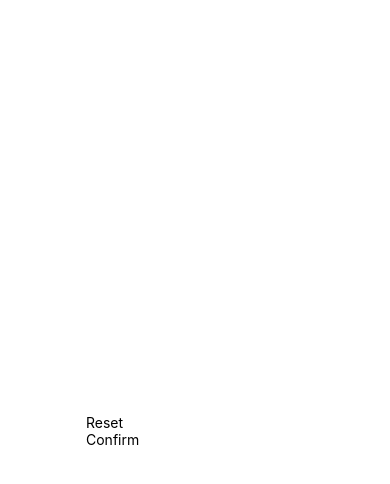
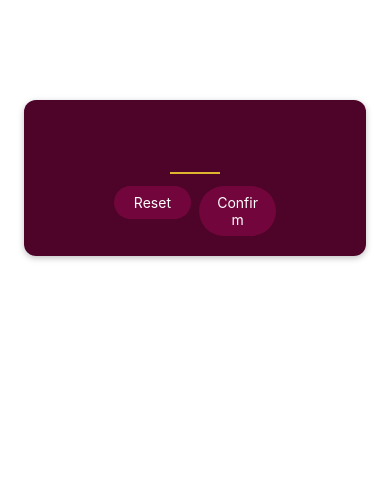
Before and after one commit to dLopes-SE/RNCourse, a React Native app in the folder GuessNoGame/: screen / in a window 390 px wide. Shown: the top 484 px of the page. Built offline with nearby package versions, Linux system fonts and the light colour scheme.

Commit message:
customized buttons

```diff
--- a/GuessNoGame/App.js
+++ b/GuessNoGame/App.js
@@ -4,17 +4,8 @@ import StartGameScreen from './screens/StartGameScreen';
 
 export default function App() {
   return (
-    <View style={styles.container}>
       <StartGameScreen />
-    </View>
   );
 }
 
-const styles = StyleSheet.create({
-  container: {
-    flex: 1,
-    backgroundColor: '#fff',
-    alignItems: 'center',
-    justifyContent: 'center',
-  },
-});
+const styles = StyleSheet.create({});
--- a/GuessNoGame/components/PrimaryButton.js
+++ b/GuessNoGame/components/PrimaryButton.js
@@ -1,13 +1,45 @@
-import { View, Pressable, Text } from "react-native";
+import { View, Pressable, Text, StyleSheet } from "react-native";
 
 function PrimaryButtun({ children }) {
+	const pressHandler = () => {
+		console.log("Pressed");
+	};
+
 	return (
-		<Pressable>
-			<View>
-				<Text>{children}</Text>
-			</View>
-		</Pressable>
+		<View style={styles.buttonOuterContainer}>
+			<Pressable
+				style={({ pressed }) =>
+					pressed
+						? [styles.buttonInnerContainer, styles.pressed]
+						: styles.buttonInnerContainer
+				}
+				onPress={pressHandler}
+				android_ripple={{ color: "#640233" }}
+			>
+				<Text style={styles.buttonText}>{children}</Text>
+			</Pressable>
+		</View>
 	);
 }
 
+const styles = StyleSheet.create({
+	buttonOuterContainer: {
+		borderRadius: 28,
+		margin: 4,
+		overflow: "hidden",
+	},
+	buttonInnerContainer: {
+		backgroundColor: "#72063c",
+		paddingVertical: 8,
+		paddingHorizontal: 16,
+		elevation: 4,
+	},
+	buttonText: {
+		color: "white",
+		textAlign: "center",
+	},
+	pressed: {
+		opacity: 0.75,
+	},
+});
 export default PrimaryButtun;
--- a/GuessNoGame/screens/StartGameScreen.js
+++ b/GuessNoGame/screens/StartGameScreen.js
@@ -1,15 +1,61 @@
-import { TextInput, View } from "react-native";
+import { TextInput, View, StyleSheet } from "react-native";
 
 import PrimaryButtun from "../components/PrimaryButton";
 
 function StartGameScreen() {
 	return (
-		<View>
-			<TextInput />
-      <PrimaryButtun>Reset</PrimaryButtun>
-      <PrimaryButtun>Confirm</PrimaryButtun>
+		<View style={styles.inputContainer}>
+			<TextInput
+				style={styles.numberInput}
+				maxLength={2}
+				keyboardType="number-pad"
+				autoCapitalize="none"
+				autoCorrect={false}
+			/>
+			<View style={styles.buttonsContainer}>
+				<View style={styles.buttonContainer}>
+					<PrimaryButtun>Reset</PrimaryButtun>
+				</View>
+				<View style={styles.buttonContainer}>
+					<PrimaryButtun>Confirm</PrimaryButtun>
+				</View>
+			</View>
 		</View>
 	);
 }
 
+const styles = StyleSheet.create({
+	inputContainer: {
+		justifyContent: "center",
+		alignItems: "center",
+		marginTop: 100,
+		marginHorizontal: 24,
+		padding: 16,
+		backgroundColor: "#4e0329",
+		borderRadius: 12,
+		shadowColor: "black",
+		shadowOffset: { width: 0, height: 2 },
+		shadowRadius: 6,
+		shadowOpacity: 0.25,
+		borderWidth: 0,
+		elevation: 8,
+	},
+	numberInput: {
+		height: 50,
+		width: 50,
+		fontSize: 32,
+		borderBottomColor: "#ddb52f",
+		borderBottomWidth: 2,
+		color: "#ddb52f",
+		marginVertical: 8,
+		fontWeight: "bold",
+	},
+	buttonsContainer: {
+		flexDirection: "row",
+	},
+  buttonContainer: {
+    flex: 1,
+  }
+});
+
 export default StartGameScreen;
```
